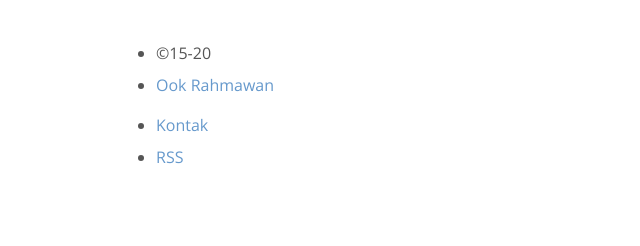
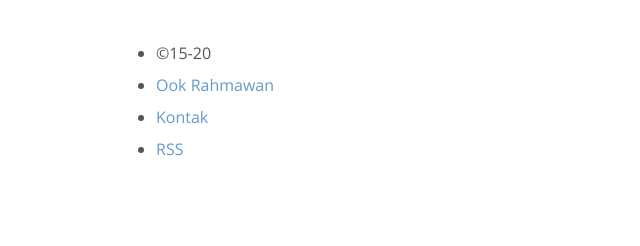
Before and after one commit to krhmwn/krhmwn.github.io, a Jekyll site: the page built from index.html, in a window 1280 px wide. Shown: the part 1005-1251 px from the top of the page, without its empty margins (228-868 px from the left). Built offline with Jekyll 4.4.1, drawn with Linux system fonts in a browser that asks for light colours.

Commit message:
Update V.1.02

```diff
--- a/_includes/footer.html
+++ b/_includes/footer.html
@@ -1 +1 @@
-<hr><footer><ul><li>&copy;15-{{ site.time | date: "%y" }}</li><li><a href="/">{{ site.name }}</a></li></p><li><a href="mailto:ookrahmawan@mail.ru">Kontak</a></li><li><a href="http://ook.web.id/sitemap.xml">RSS</a></li></ul></footer>
+<hr><footer><ul><li>&copy;15-{{ site.time | date: "%y" }}</li><li><a href="/">{{ site.name }}</a></li><li><a href="mailto:ookrahmawan@mail.ru">Kontak</a></li><li><a href="http://ook.web.id/sitemap.xml">RSS</a></li></ul></footer>
```
